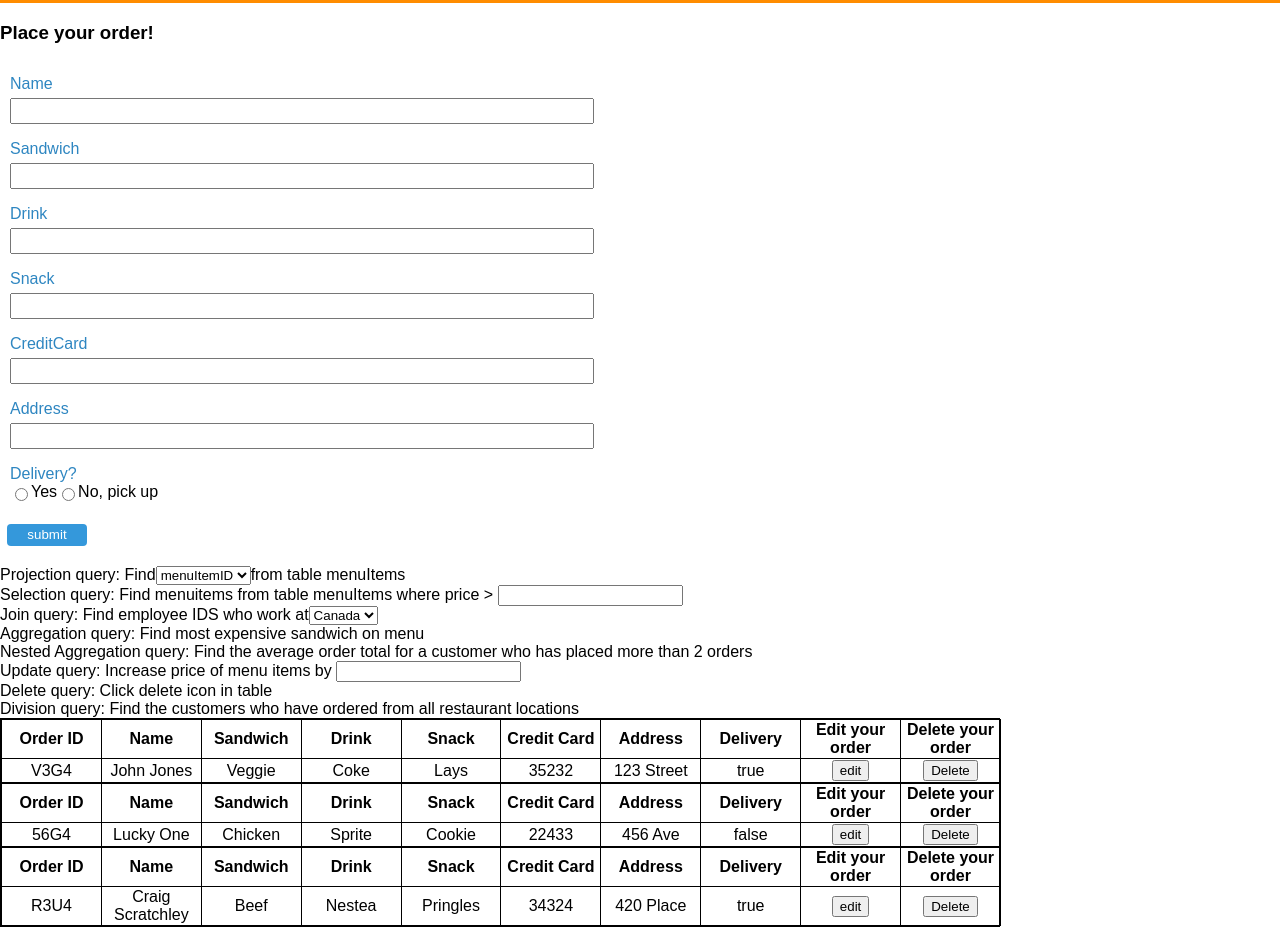
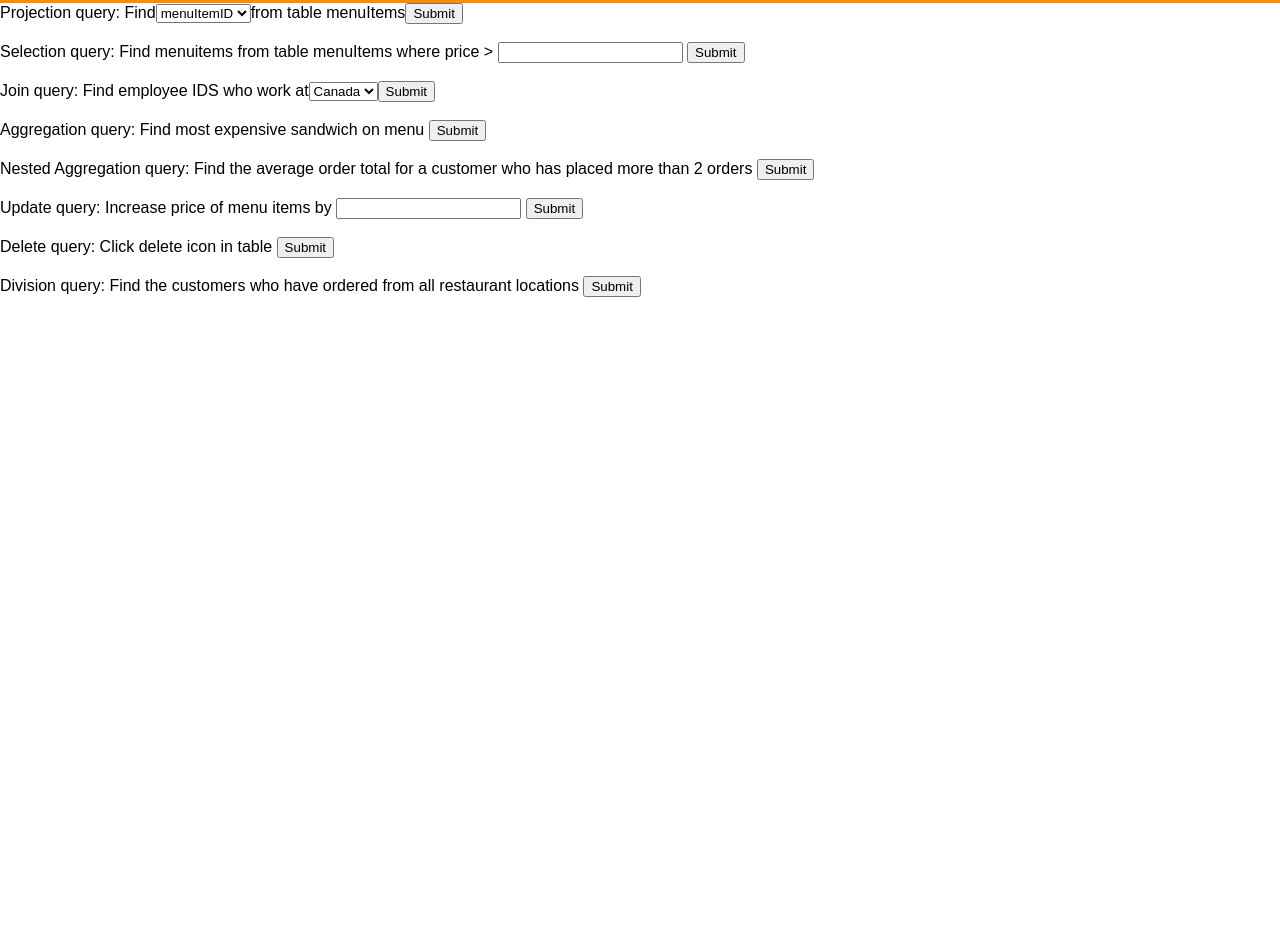
Before and after one commit to philip-L/CMPT354, a React (Create React App) app in the folder react-dynamicform/: page / in a window 1280 px wide. Shown: the part 187-1114 px from the top of the page. After the commit the page ends 800 px from the top, so only its background shows below. Built offline with nearby package versions, Linux system fonts and the light colour scheme.

Commit message:
able to dynamically render tables, added submit buttons

```diff
--- a/react-dynamicform/package.json
+++ b/react-dynamicform/package.json
@@ -8,7 +8,8 @@
     "react": "^16.4.1",
     "react-dom": "^16.4.1",
     "react-json-table": "^0.1.1",
-    "react-scripts": "1.1.4"
+    "react-scripts": "1.1.4",
+    "ts-react-json-table": "^0.1.1"
   },
   "scripts": {
     "start": "react-scripts start",
--- a/react-dynamicform/src/App.js
+++ b/react-dynamicform/src/App.js
@@ -3,7 +3,7 @@ import ReactDOM from 'react-dom';
 import DynamicForm from './components/DynamicForm';
 import axios from 'axios';
 import './App.css';
-// import JsonTable from 'react-json-table';
+const JsonTable = require('ts-react-json-table');
 
 class App extends Component {
   state = {
@@ -26,9 +26,17 @@ class App extends Component {
     return axios.post('http://127.0.0.1:8000/ordering/', {
     send: 'Hi dude bro this is an awesome test'}).then(function (response) {
         console.log(response.body);
-        // React.render(<JsonTable rows={ response.body } />, document.body);
+        ReactDOM.render( <JsonTable className="table" rows = {response.body} / > ,
+          document.getElementById('container')
+        );
       })
   }
+
+  // testeroni(){
+  //       ReactDOM.render( <JsonTable className="table" rows = {} / > ,
+  //         document.getElementById('container')
+  //       );
+  // }
 
    projectionQuery(drinks){
     return axios.post('http://127.0.0.1:8000/ordering/', {
@@ -51,17 +59,17 @@ class App extends Component {
       })
   }
 
-   aggregationQuery(date){
+   aggregationQuery(){
     return axios.post('http://127.0.0.1:8000/ordering/', {
-    attr: 'date', query: 'aggregation'}).then(function (response) {
+    query: 'aggregation'}).then(function (response) {
         console.log(response);
       })
   }
 
 
-   groupbyQuery(cost){
+   groupbyQuery(){
     return axios.post('http://127.0.0.1:8000/ordering/', {
-    attr: 'cost', query: 'nested_aggregation'}).then(function (response) {
+    query: 'nested_aggregation'}).then(function (response) {
         console.log(response);
       })
   }
@@ -89,75 +97,45 @@ class App extends Component {
       })
   }
 
-  onSubmit = (model) => {
-    let data = [];
-
-    let newMod = JSON.parse(JSON.stringify(model))
-
-    if (newMod.id) {
-      data = this.state.data.filter((d) => {
-        return d.id != newMod.id
-      });
-    } else {
-      newMod.id = Math.random().toString(36).substr(2, 4);
-      data = this.state.data.slice();
-    }
-    this.setState({
-      data: [newMod, ...data],
-    });
-
-    model.name = ''
-    model.id = ''
-    model.creditcard = ''
-    model.address = ''
-    model.sandwich = ''
-    model.snack = ''
-    model.drink = ''
-
-
-  }
-
-  onEdit = (id) => {
-    let record = this.state.data.find((d) => {
-      return d.id == id;
-    });
-    alert(JSON.stringify(record));
-    this.setState({
-      current: record
-    })
-  }
+  // onSubmit = (model) => {
+  //   let data = [];
+  //
+  //   let newMod = JSON.parse(JSON.stringify(model))
+  //
+  //   if (newMod.id) {
+  //     data = this.state.data.filter((d) => {
+  //       return d.id != newMod.id
+  //     });
+  //   } else {
+  //     newMod.id = Math.random().toString(36).substr(2, 4);
+  //     data = this.state.data.slice();
+  //   }
+  //   this.setState({
+  //     data: [newMod, ...data],
+  //   });
+  //
+  //   model.name = ''
+  //   model.id = ''
+  //   model.creditcard = ''
+  //   model.address = ''
+  //   model.sandwich = ''
+  //   model.snack = ''
+  //   model.drink = ''
+  //
+  //
+  // }
+  //
+  // onEdit = (id) => {
+  //   let record = this.state.data.find((d) => {
+  //     return d.id == id;
+  //   });
+  //   alert(JSON.stringify(record));
+  //   this.setState({
+  //     current: record
+  //   })
+  // }
 
   render() {
-    let data = this.state.data.map((d) => {
-      return (
-        <table>
-          <tr>
-            <th>Order ID</th>
-            <th>Name</th>
-            <th>Sandwich</th>
-            <th>Drink</th>
-            <th>Snack</th>
-            <th>Credit Card</th>
-            <th>Address</th>
-            <th>Delivery</th>
-            <th>Edit your order</th>
-            <th>Delete your order</th>
-          </tr>
-          <tr key={d.id}>
-              <td>{d.id}</td>
-              <td>{d.name}</td>
-              <td>{d.sandwich}</td>
-              <td>{d.drink}</td>
-              <td>{d.snack}</td>
-              <td>{d.creditcard}</td>
-              <td>{d.address}</td>
-              <td>{d.delivery.toString()}</td>
-              <td><button onClick={()=>{this.onEdit(d.id)}}>edit</button></td>
-              <td><button>Delete</button></td>
-          </tr>
-        </table>
-      );
-    });
 
     return (
       <div className="App">
@@ -166,24 +144,7 @@ class App extends Component {
         <h1 className="App-title">SubAvenue Inc</h1>
         <button onClick={this.testeroni}>Switch to admin mode</button>
       </header>
-        <DynamicForm className="form"
-          title = "Place your order!"
-          defaultValues = "hello!"
-          model={[
-            // {key: "id", label: "ID", props: {required: true}},
-            {key: "name",label: "Name", type: "string"},
-            {key: "sandwich",label: "Sandwich", type: "string"},
-            {key: "drink",label: "Drink", type: "string", props:{min:0,max:5}},
-            {key: "snack",label: "Snack", type:"string"},
-            {key: "creditcard",label: "CreditCard", type:"number"},
-            {key: "address",label: "Address", type:"string"},
-            {key: "delivery",label: "Delivery?", type:"radio",options:[
-              {key:"true",label:"Yes",name:"delivery",value:"true"},
-              {key:"false",label:"No, pick up",name: "delivery",value:"false"}
-          ]}
-        ]}
-          onSubmit = {(model) => {this.onSubmit(model)}}
-        />
+
 
         <div align="left">
           <div>
@@ -195,10 +156,14 @@ class App extends Component {
               </select>
                    from table menuItems
 
+                   <button onClick={this.projectionQuery}>Submit</button>
+
           </div>
+          <br/>
           <div>
-            Selection query: Find menuitems from table menuItems where price > <input type="text" name="fname"></input>
+            Selection query: Find menuitems from table menuItems where price > <input type="text" name="fname"></input> <button onClick={this.selectionQuery}>Submit</button>
           </div>
+            <br/>
           <div>
             Join query: Find employee IDS who work at
             <select>
@@ -206,27 +171,33 @@ class App extends Component {
                <option value="pizza">USA</option>
                <option value="chicken">Mexico</option>
              </select>
+             <button onClick={this.joinQuery}>Submit</button>
           </div>
+            <br/>
           <div>
-            Aggregation query: Find most expensive sandwich on menu
+            Aggregation query: Find most expensive sandwich on menu   <button onClick={this.aggregationQuery}>Submit</button>
           </div>
+            <br/>
           <div>
-            Nested Aggregation query: Find the average order total for a customer who has placed more than 2 orders
+            Nested Aggregation query: Find the average order total for a customer who has placed more than 2 orders <button onClick={this.groupbyQuery}>Submit</button>
           </div>
+            <br/>
           <div>
-            Update query: Increase price of menu items by <input type="text" name="fname"></input>
+            Update query: Increase price of menu items by <input type="text" name="fname"></input> <button onClick={this.updateOp}>Submit</button>
           </div>
+            <br/>
           <div>
-            Delete query: Click delete icon in table
+            Delete query: Click delete icon in table <button onClick={this.deleteOp}>Submit</button>
           </div>
+            <br/>
           <div>
-            Division query: Find the customers who have ordered from all restaurant locations
+            Division query: Find the customers who have ordered from all restaurant locations <button onClick={this.divisionQuery}>Submit</button>
           </div>
         </div>
 
-        <table border="1">
-          <tbody>{data}</tbody>
-        </table>
+        <div id="container">
+
+        </div>
 
       </div>
     );
```
Also changed, not shown: 2 other files (tests, documents, lock files or other folders).
